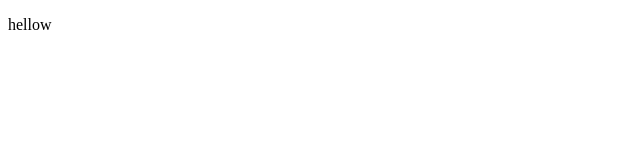
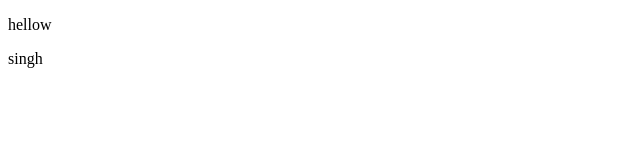
Before and after one commit to PrathamSingh777/demo, a plain HTML site: page index.html in a window 1280 px wide. Shown: the full height of the page, 0-640 px from the left. Drawn offline with Linux system fonts and the light colour scheme.

Commit message:
:add new file

```diff
--- a/index.html
+++ b/index.html
@@ -9,5 +9,6 @@
     <p> hellow
 
     </p>
+    <p> singh</p>
  </body>
  </html>
```
